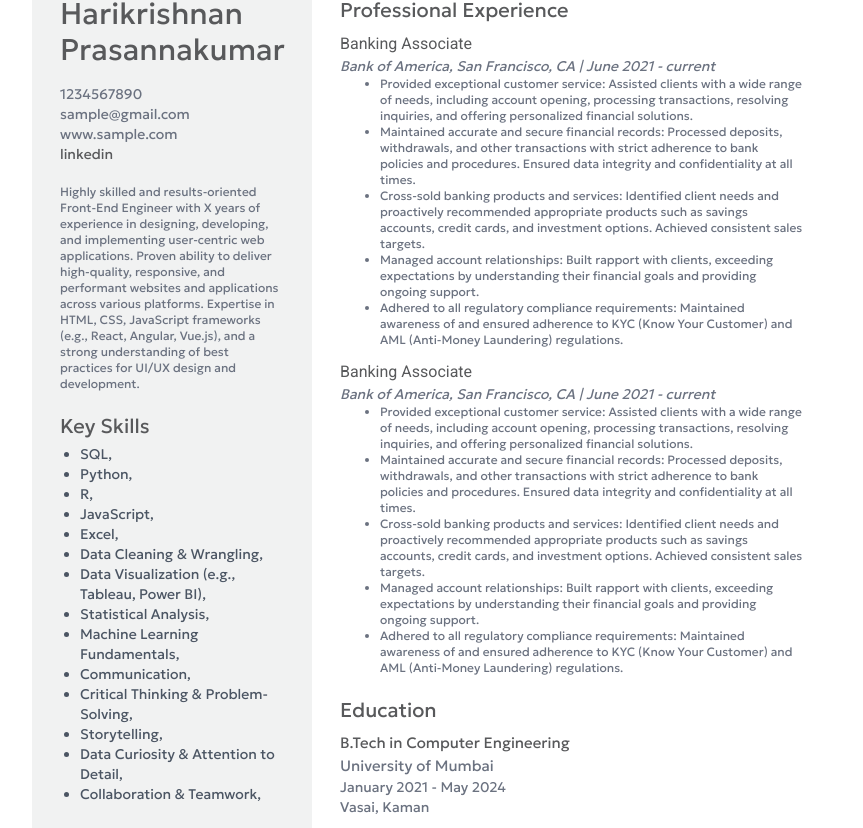
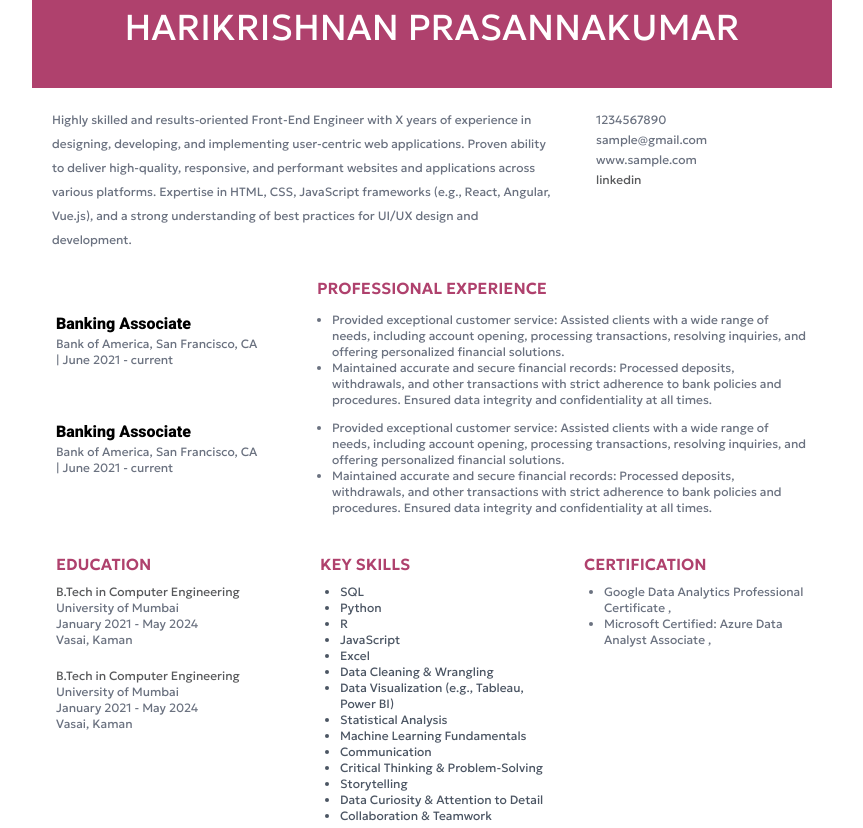
Before and after one commit to HarikrishnanYPR1707/EcliptiQ, a React (Vite) app: page /templates/bk/jlr in a window 1280 px wide. Shown: the part 352-1180 px from the top of the page, without its empty margins (208-1071 px from the left). Built offline with nearby package versions, Linux system fonts and the light colour scheme; no server answers; a web font is replaced by a local one.

Commit message:
Added Changes

```diff
--- a/src/components/resumeTemplates/banking/BkJlr.jsx
+++ b/src/components/resumeTemplates/banking/BkJlr.jsx
@@ -28,42 +28,15 @@ const BkJlr = () => {
           ref={bkElrComponentDownloadRef}
           className="min-h-[1131px] w-full max-w-[800px] bg-white font-geologica text-black"
         >
-          <div className="flex w-full">
-            {/* --------------------- left section ---------------------*/}
-            <div className="min-h-[1131px] w-[35%] bg-[#f1f2f2] p-7 text-gray-500">
           {/* header section */}
           <div className="">
-                <h1 className="flex flex-col text-3xl text-[#58595b]">
-                  <span className="">Harikrishnan</span>
-                  <span className="">Prasannakumar</span>
+            <h1 className="grid h-[120px] place-content-center bg-[#af416d] text-4xl uppercase text-white">
+              Harikrishnan Prasannakumar
             </h1>
-                <div className="mt-4 flex flex-col items-start justify-between">
-                  <p className="flex w-fit items-center justify-center gap-2 text-sm text-gray-500">
-                    <span className="">1234567890</span>
-                  </p>
-                  <p className="flex w-fit items-center justify-center gap-2 text-sm text-gray-500">
-                    <span className="">sample@gmail.com</span>
-                  </p>
-                  <p className="flex w-fit items-center justify-center text-sm text-gray-500">
-                    <a
-                      href="#"
-                      className="flex items-center justify-center gap-2"
-                    >
-                      www.sample.com
-                    </a>
-                  </p>
-                  <p className="flex w-fit items-center justify-center text-sm text-gray-500">
-                    <a
-                      href=""
-                      className="flex items-center justify-center gap-2"
-                    >
-                      <span className="text-[#58595b]">linkedin</span>
-                    </a>
-                  </p>
-                </div>
-              </div>
-              {/* objective section */}
-              <div className="mt-5 text-xs">
+            {/* header bottom container */}
+            <div className="flex items-start gap-10 px-5 pt-5">
+              {/* career objective */}
+              <div className="w-[70%] text-xs leading-6 text-gray-500">
                 Highly skilled and results-oriented Front-End Engineer with X
                 years of experience in designing, developing, and implementing
                 user-centric web applications. Proven ability to deliver
@@ -73,12 +46,111 @@ const BkJlr = () => {
                 strong understanding of best practices for UI/UX design and
                 development.
               </div>
+              {/* basic information section */}
+              <div className="mt-1 flex w-[30%] flex-col items-start justify-start gap-1 text-xs">
+                <p className="flex w-fit items-center justify-center gap-2 text-gray-500">
+                  <span className="">1234567890</span>
+                </p>
+                <p className="flex w-fit items-center justify-center gap-2 text-gray-500">
+                  <span className="">sample@gmail.com</span>
+                </p>
+                <p className="flex w-fit items-center justify-center text-gray-500">
+                  <a
+                    href="#"
+                    className="flex items-center justify-center gap-2"
+                  >
+                    www.sample.com
+                  </a>
+                </p>
+                <p className="flex w-fit items-center justify-center text-gray-500">
+                  <a href="" className="flex items-center justify-center gap-2">
+                    <span className="text-[#58595b]">linkedin</span>
+                  </a>
+                </p>
+              </div>
+            </div>
+          </div>
+          {/* professional experience section */}
+          <div className="p-6">
+            <h1 className="mb-3 text-center text-base font-semibold uppercase text-[#af416d]">
+              Professional Experience
+            </h1>
+            {Array(2)
+              .fill(true)
+              .map((item, i) => (
+                <div className="mb-3">
+                  {/* -------------------- experiences -------------------- */}
+                  <div className="flex gap-8">
+                    <div className="w-[30%]">
+                      {/* header section */}
+                      <h1 className="flex flex-col-reverse justify-start font-roboto text-[18px]">
+                        <span className="text-base font-black text-black">
+                          Banking Associate
+                        </span>
+                      </h1>
+                      {/* Date and place section */}
+                      <div className="flex items-center justify-between text-xs text-gray-500">
+                        <p className="">
+                          <span className="">Bank of America</span>
+                          {", "}
+                          <span className="">San Francisco, CA</span>
+                          {" | "}
+                          <span className="">June 2021</span>
+                          {" - "}
+                          <span className="">current</span>
+                        </p>
+                      </div>
+                    </div>
+                    {/* description section - 1 */}
+                    <ul className="ml-10 w-[70%] list-disc text-gray-500">
+                      {"Provided exceptional customer service: Assisted clients with a wide range of needs, including account opening, processing transactions, resolving inquiries, and offering personalized financial solutions.---Maintained accurate and secure financial records: Processed deposits, withdrawals, and other transactions with strict adherence to bank policies and procedures. Ensured data integrity and confidentiality at all times."
+                        .split("---")
+                        .map((item, i) => (
+                          <li key={i} className="text-xs">
+                            {item}
+                          </li>
+                        ))}
+                    </ul>
+                  </div>
+                </div>
+              ))}
+          </div>
+          {/* education, key skills and certification section */}
+          <div className="flex gap-10  px-6">
+            {/* education section  */}
+            <div className="w-full">
+              <h1 className="mb-2 font-semibold uppercase text-[#af416d]">
+                Education
+              </h1>
+              {Array(2)
+                .fill(true)
+                .map((_, i) => (
+                  <div className="mb-5 text-xs">
+                    {/* header section */}
+                    <h1 className="flex flex-col-reverse text-gray-500">
+                      <span className="">University of Mumbai</span>
+                      <span className="text-[#58595b]">
+                        B.Tech in Computer Engineering
+                      </span>
+                    </h1>
+                    {/* Date and place section */}
+                    <div className="flex flex-col items-start justify-between text-gray-500">
+                      <p className="">
+                        <span className="">January 2021</span>
+                        {" - "}
+                        <span className="">May 2024</span>
+                      </p>
+                      <p className="">Vasai, Kaman</p>
+                    </div>
+                  </div>
+                ))}
+            </div>
             {/* Skills section  */}
-              <div className="mt-5">
-                <h1 className="mb-1 text-xl font-normal text-[#58595b]">
+            <div className="w-full">
+              <h1 className="mb-2 font-semibold uppercase text-[#af416d]">
                 Key Skills
               </h1>
-                <ul className="">
+              <ul className="text-gray-500">
                 {[
                   "SQL",
                   "Python",
@@ -95,85 +167,27 @@ const BkJlr = () => {
                   "Data Curiosity & Attention to Detail",
                   "Collaboration & Teamwork",
                 ].map((skill, i) => (
-                    <li
-                      key={i}
-                      className="ml-5 list-disc text-sm text-gray-600"
-                    >
-                      {skill},
+                  <li key={i} className="ml-5 list-disc text-xs text-gray-600">
+                    {skill}
                   </li>
                 ))}
               </ul>
             </div>
-            </div>
-            {/* --------------------- right section ---------------------*/}
-            <div className="min-h-[1131px] w-[75%] p-7 text-gray-500">
-              {/* professional experience */}
-              <div className="">
-                <h1 className="mb-2 text-xl font-normal text-[#58595b]">
-                  Professional Experience
+            {/* Certification section  */}
+            <div className="w-full">
+              <h1 className="mb-2 font-semibold uppercase text-[#af416d]">
+                Certification
               </h1>
-                {Array(2)
-                  .fill(true)
-                  .map((item, i) => (
-                    <div className="mb-3">
-                      {/* -------------------- experiences -------------------- */}
-                      <div className="">
-                        {/* header section */}
-                        <h1 className="flex flex-col-reverse justify-start font-roboto text-[18px]">
-                          <span className="text-base font-normal text-[#58595b]">
-                            Banking Associate
-                          </span>
-                        </h1>
-                        {/* Date and place section */}
-                        <div className="flex items-center justify-between text-sm italic text-gray-500">
-                          <p className="">
-                            <span className="">Bank of America</span>
-                            {", "}
-                            <span className="">San Francisco, CA</span>
-                            {" | "}
-                            <span className="">June 2021</span>
-                            {" - "}
-                            <span className="">current</span>
-                          </p>
-                        </div>
-                        {/* description section - 1 */}
-                        <ul className="ml-10 list-disc">
-                          {"Provided exceptional customer service: Assisted clients with a wide range of needs, including account opening, processing transactions, resolving inquiries, and offering personalized financial solutions.---Maintained accurate and secure financial records: Processed deposits, withdrawals, and other transactions with strict adherence to bank policies and procedures. Ensured data integrity and confidentiality at all times.---Cross-sold banking products and services: Identified client needs and proactively recommended appropriate products such as savings accounts, credit cards, and investment options. Achieved consistent sales targets.---Managed account relationships: Built rapport with clients, exceeding expectations by understanding their financial goals and providing ongoing support.---Adhered to all regulatory compliance requirements: Maintained awareness of and ensured adherence to KYC (Know Your Customer) and AML (Anti-Money Laundering) regulations."
-                            .split("---")
-                            .map((item, i) => (
-                              <li key={i} className="text-xs">
-                                {item}
+              <ul className="">
+                {[
+                  "Google Data Analytics Professional Certificate",
+                  "Microsoft Certified: Azure Data Analyst Associate",
+                ].map((skill, i) => (
+                  <li key={i} className="ml-5 list-disc text-xs text-gray-500">
+                    {skill + " "},
                   </li>
                 ))}
               </ul>
-                      </div>
-                    </div>
-                  ))}
-              </div>
-              {/* education section  */}
-              <div className="mt-5">
-                <h1 className="mb-2 text-xl font-normal text-[#58595b]">
-                  Education
-                </h1>
-                <div className="">
-                  {/* header section */}
-                  <h1 className="flex flex-col-reverse text-[15px]">
-                    <span className="">University of Mumbai</span>
-                    <span className="text-[#58595b]">
-                      B.Tech in Computer Engineering
-                    </span>
-                  </h1>
-                  {/* Date and place section */}
-                  <div className="flex flex-col items-start justify-between text-sm text-gray-500">
-                    <p className="">
-                      <span className="">January 2021</span>
-                      {" - "}
-                      <span className="">May 2024</span>
-                    </p>
-                    <p className="">Vasai, Kaman</p>
-                  </div>
-                </div>
-              </div>
             </div>
           </div>
         </div>
```
Also changed, not shown: src/components/Navbar.jsx (+9 -2 lines). Lines whose indentation alone changed are shown as unchanged.
